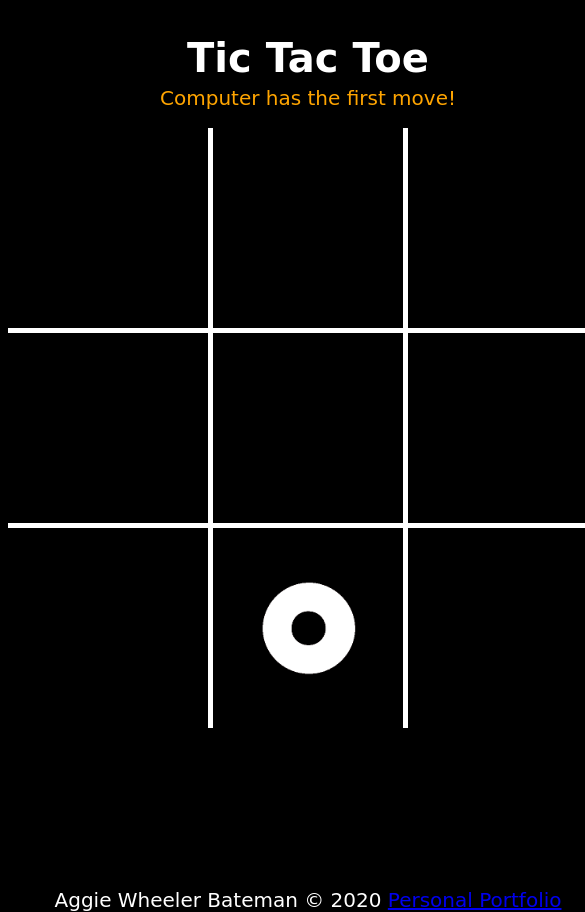
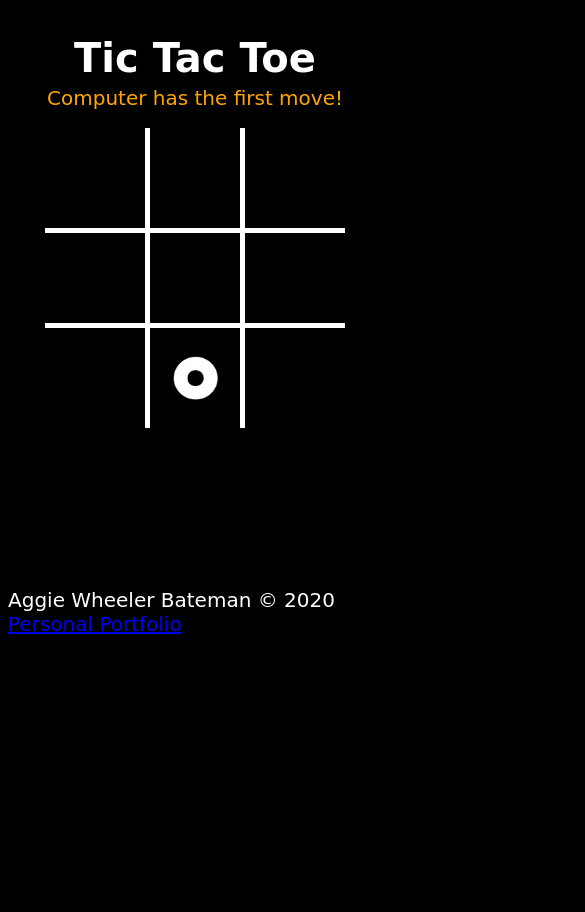
Before and after one commit to aggiewb/tic-tac-toe, a plain HTML site: page index.html in a window 390 px wide. Both pictures are taken after a click on the element 101 px from the left and 184 px from the top of the page. Shown: the top 912 px of the page, 585 px wide, since content can reach past the window. After the commit the page ends 844 px from the top, so only its background shows below. Drawn offline with Linux system fonts and the light colour scheme; a web font is replaced by a local one.

Commit message:
Add media screen size for game grid, and change px to rem

```diff
--- a/css/style.css
+++ b/css/style.css
@@ -150,6 +150,11 @@ button {
         grid-template-rows: [first-body-row] 3.75rem [second-body-row] 3.75rem [third-body-row] 0fr [fourth-body-row] 0.5fr [fifth-body-row] 3.75rem [sixth-body-row] 1.875rem [end];
     }
 
+    #game-board {
+        grid-template-columns: [first-column] 6.25rem [second-column] 6.25rem [third-column] 6.25rem [end];
+        grid-template-rows: [first-row] 6.25rem [second-row] 6.25rem [third-row] 6.25rem [end];
+    }
+
 
     img {
         max-width: 50%;
```
